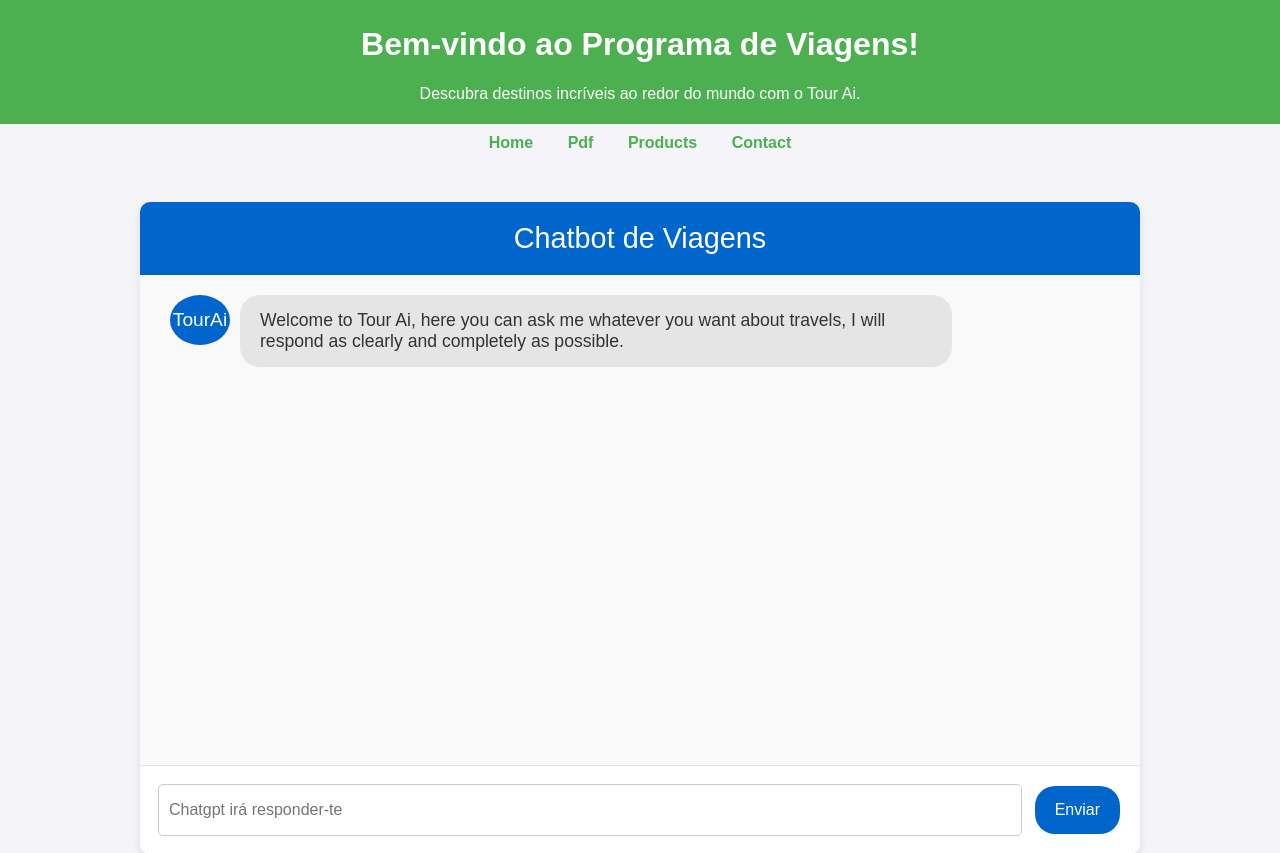
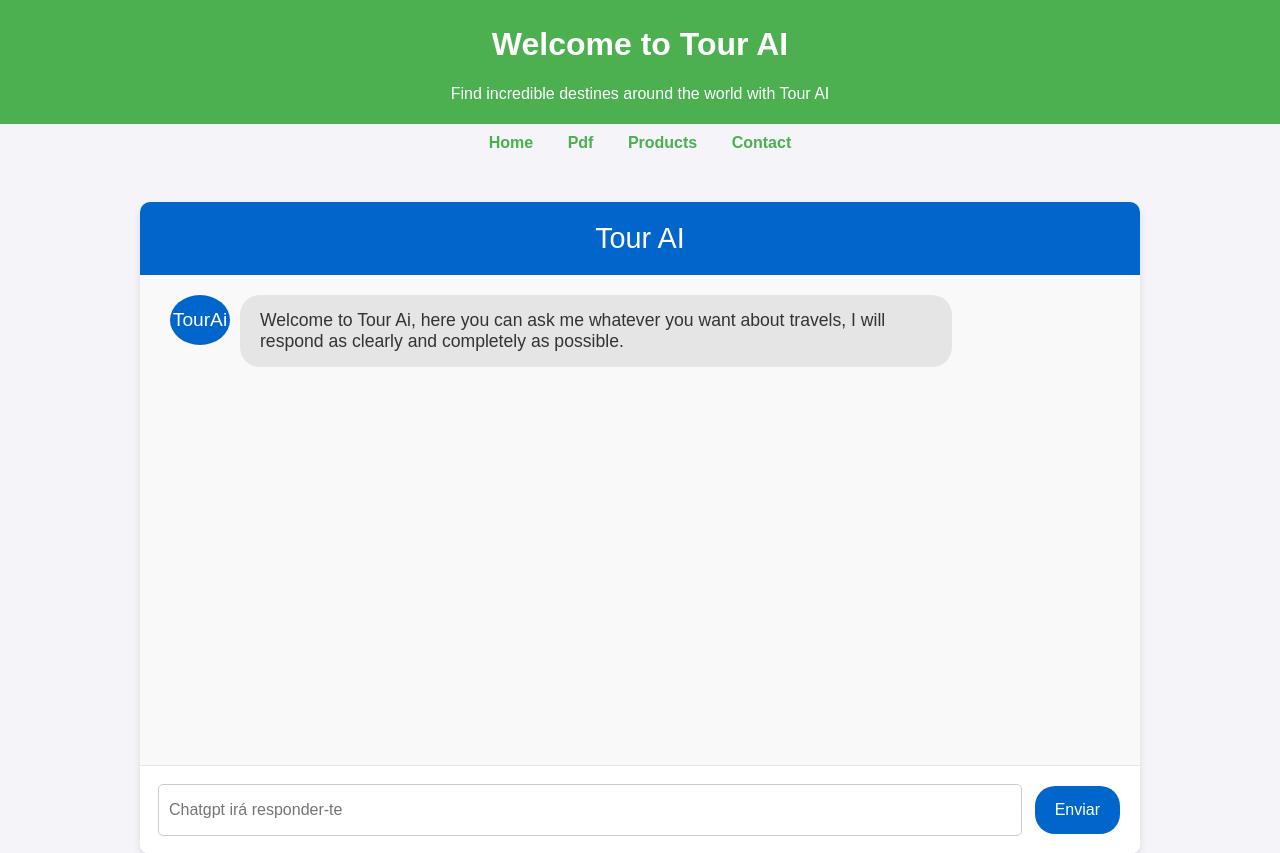
Before and after one commit to JoaoLopes1234/TravelAI, a Flask app: page / in a window 1280 px wide. Shown: the top 853 px of the page. Run offline with Flask 3, Linux system fonts and the light colour scheme.

Commit message:
Update Html

```diff
--- a/templates/homepage.html
+++ b/templates/homepage.html
@@ -13,8 +13,8 @@
 
 <body>
     <header>
-        <h1>Bem-vindo ao Programa de Viagens!</h1>
-        <p>Descubra destinos incríveis ao redor do mundo com o Tour Ai.</p>
+        <h1>Welcome to Tour AI</h1>
+        <p>Find incredible destines around the world with Tour AI</p>
     </header>
 
     <nav>
@@ -25,9 +25,7 @@
     </nav>
 
     <form class="chat-container" action="/process" method="post" id="form">
-        <div class="chat-header">
-            Chatbot de Viagens
-        </div>
+        <div class="chat-header">Tour AI</div>
         <div class="chat-body" id="chat-body">
 
 
```
